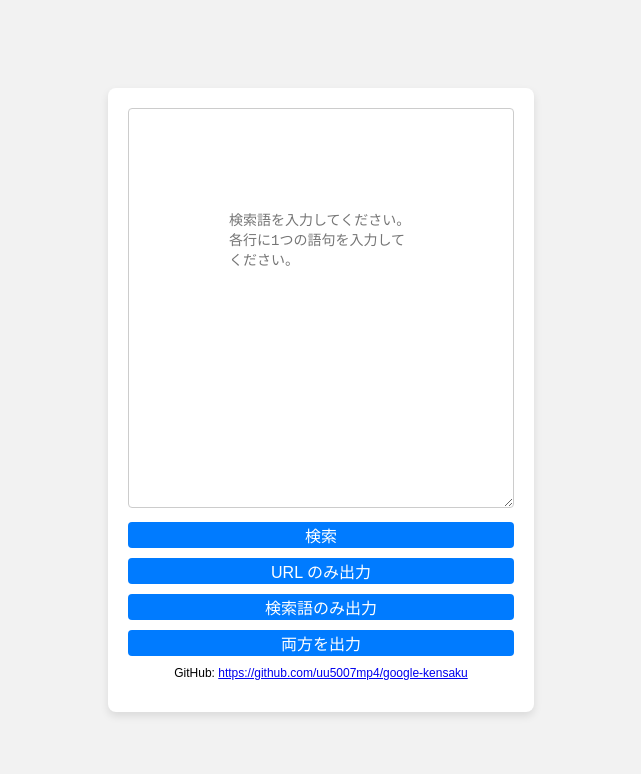
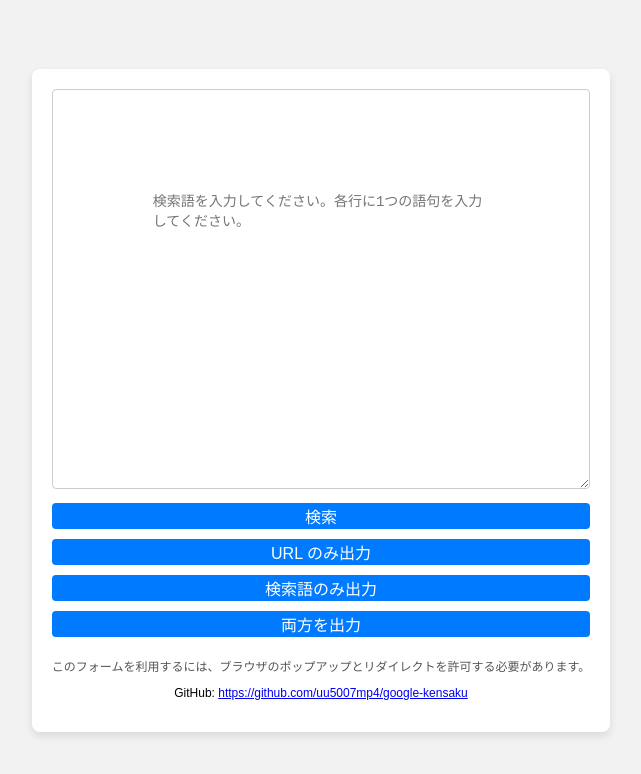
Before and after one commit to uu5007mp4/google-kensaku, a plain HTML site: page index.html in a window 1280 px wide. Shown: the whole page, without its empty margins (319-960 px from the left). Drawn offline with Linux system fonts and the light colour scheme.

Commit message:
Update index.html

```diff
--- a/index.html
+++ b/index.html
@@ -55,6 +55,12 @@
             text-decoration: none;
             margin-top: 10px;
         }
+        #popup-redirect-note {
+            text-align: center;
+            font-size: 12px;
+            color: #555;
+            margin-top: 20px;
+        }
   </style>
 </head>
 <body>
@@ -64,6 +70,9 @@
     <button onclick="downloadResults('url')">URL のみ出力</button>
     <button onclick="downloadResults('keyword')">検索語のみ出力</button>
     <button onclick="downloadResults('both')">両方を出力</button>
+ <p id="popup-redirect-note">
+        このフォームを利用するには、ブラウザのポップアップとリダイレクトを許可する必要があります。
+    </p>
     <p id="github-link">
         GitHub: <span id="github-url"><a href="https://github.com/uu5007mp4/google-kensaku" target="_blank">https://github.com/uu5007mp4/google-kensaku</a></span>
     </p>
```
